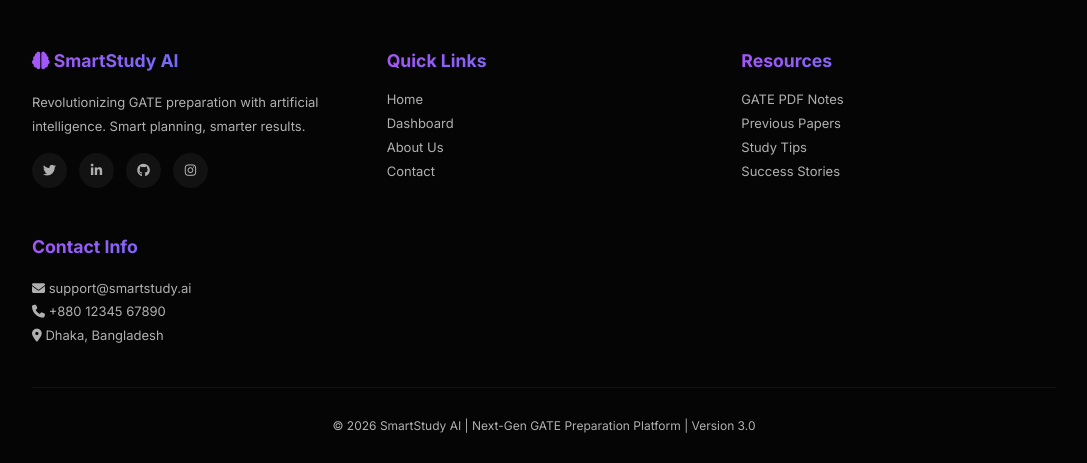
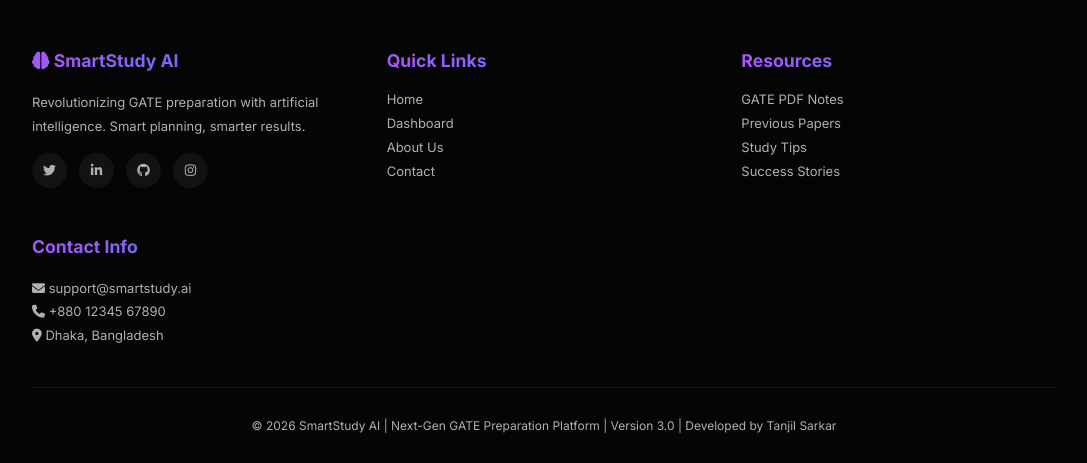
Before and after one commit to imtanjilsarkar/Smart-Study-Planner, a PHP site: page /about.php in a window 1280 px wide. Shown: the part 2874-3337 px from the top of the page, without its empty margins (96-1183 px from the left). Run offline with PHP 8.4, Linux system fonts and the light colour scheme.

Commit message:
Add developer credit to footer in about.php

```diff
--- a/about.php
+++ b/about.php
@@ -734,7 +734,7 @@ session_start();
         </div>
     </div>
     <div class="footer-bottom">
-        <p>&copy; 2026 SmartStudy AI | Next-Gen GATE Preparation Platform | Version 3.0</p>
+        <p>&copy; 2026 SmartStudy AI | Next-Gen GATE Preparation Platform | Version 3.0 | Developed by Tanjil Sarkar</p>
     </div>
 </footer>
 
```
